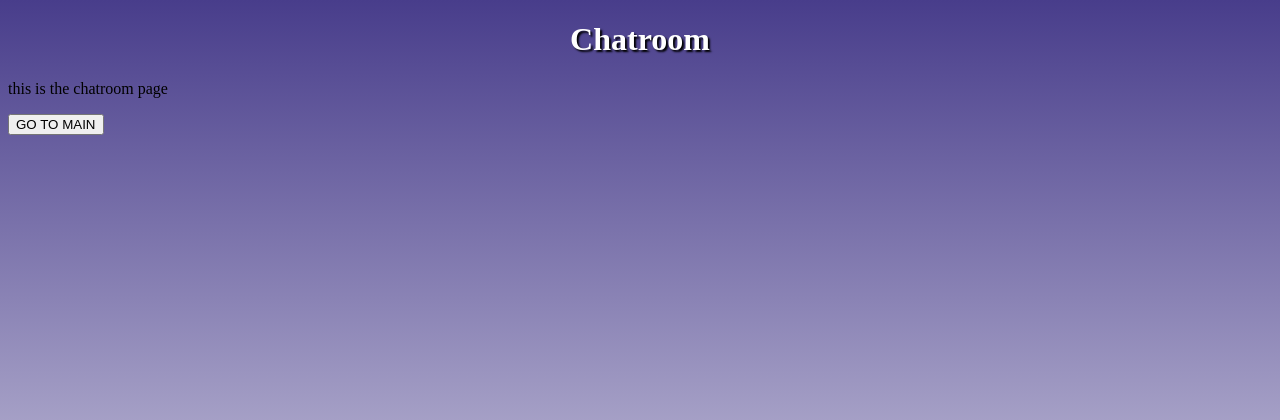
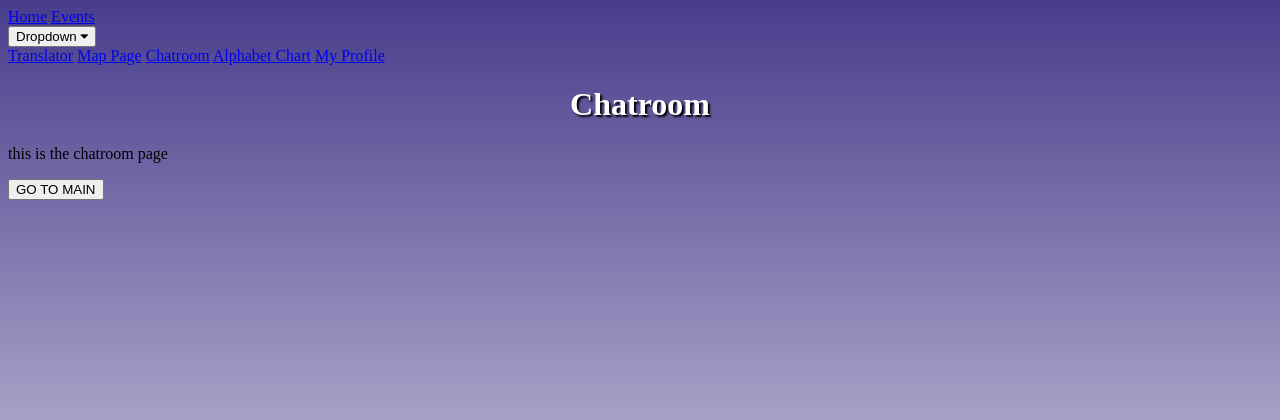
Before and after one commit to kgager/aslmu, a Python web app: template templates/chatroom.html in a window 1280 px wide. Shown: the top 420 px of the page. Run offline with Jinja, Linux system fonts and the light colour scheme; the template is opened without the code that fills it, so the values that code supplies are empty.

Commit message:
added navbar everywhere

```diff
--- a/templates/chatroom.html
+++ b/templates/chatroom.html
@@ -5,7 +5,25 @@
     <title>chatroom</title>
   </head>
       <link rel="stylesheet" href="/styles/chatroom.css">
+      <link rel="stylesheet" href="https://cdnjs.cloudflare.com/ajax/libs/font-awesome/4.7.0/css/font-awesome.min.css">
+
   <body>
+    <div class="navbar">
+  <a href="/main">Home</a>
+  <a href="/events">Events</a>
+  <div class="dropdown">
+  <button class="dropbtn">Dropdown
+  <i class="fa fa-caret-down"></i>
+  </button>
+  <div class="dropdown-content">
+  <a href="/translator">Translator</a>
+  <a href="/maps">Map Page</a>
+  <a href="/chatroom">Chatroom</a>
+  <a href="/manual">Alphabet Chart</a>
+  <a href="/myprofile">My Profile</a>
+  </div>
+  </div>
+  </div>
     <h1>Chatroom</h1>
     <p>this is the chatroom page</p>
     <form method="post" action="/main">
```
Also changed, not shown: templates/eventpage.html (+17 -0 lines), templates/mappage.html (+18 -0 lines), templates/myprofile.html (+17 -0 lines), templates/translatorpage.html (+18 -0 lines).
